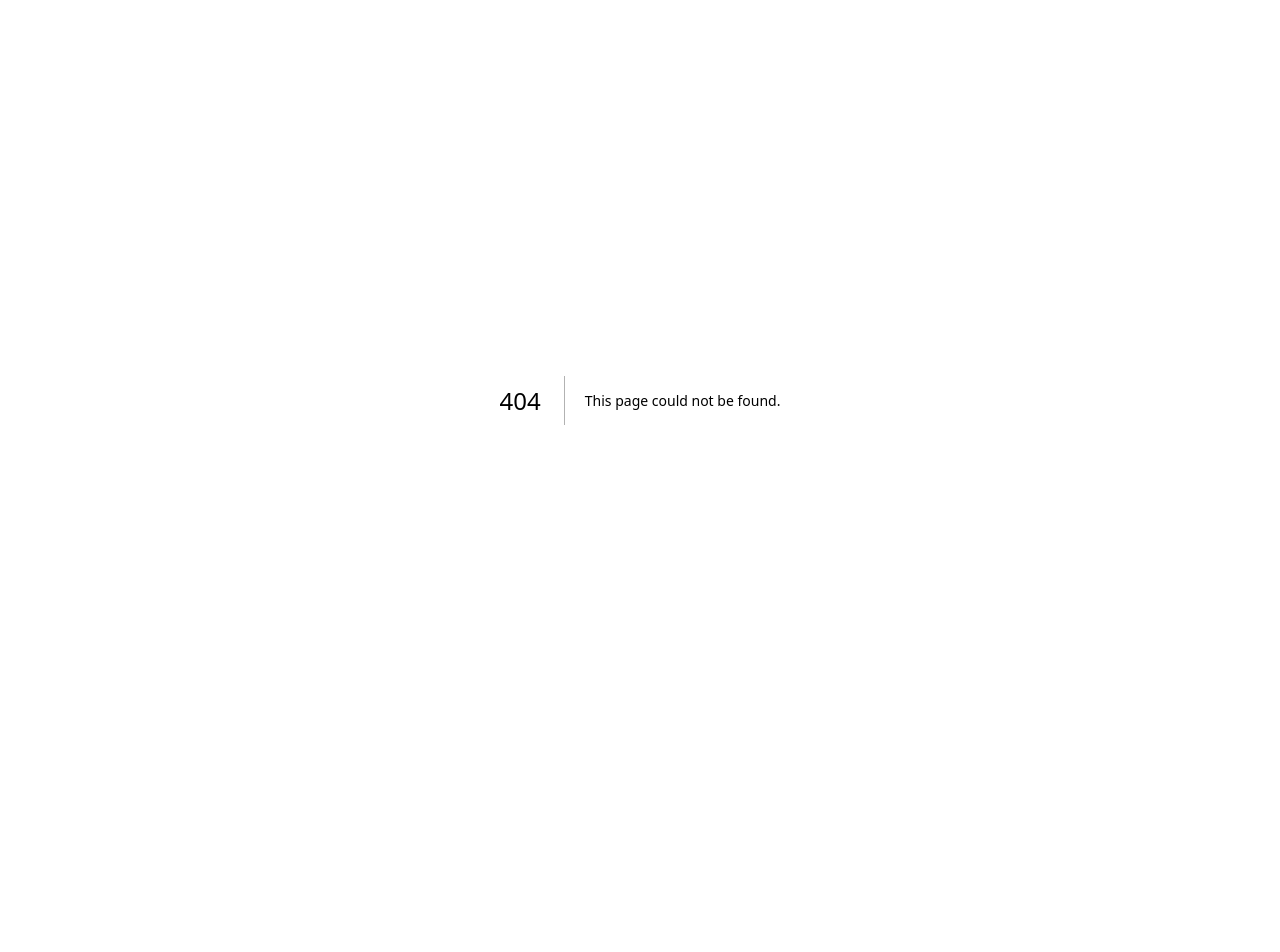
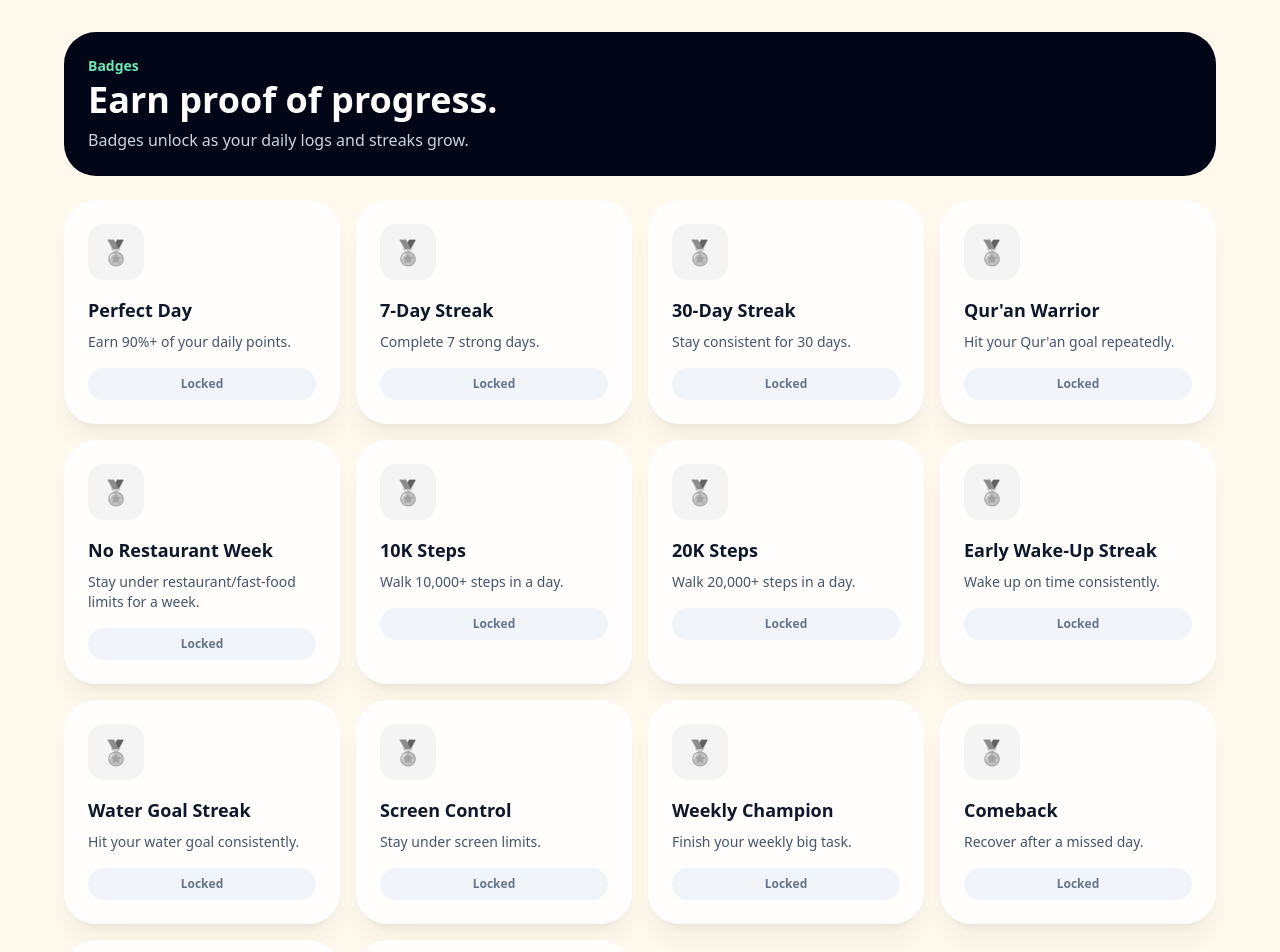
Before and after one commit to hxhhxxs/The-Challenge-, a Next.js app: page /badges in a window 1280 px wide. Before the commit this address had no page. Shown: the top 952 px of the page. Before the commit the page ends 800 px from the top, so only its background shows below. Built offline with nearby package versions, Linux system fonts and the light colour scheme.

Commit message:
Add badges page

```diff
--- /dev/null
+++ b/app/badges/page.tsx
@@ -0,0 +1,46 @@
+import Link from "next/link";
+import { cardClass, pageBg } from "@/lib/challenge-ui";
+
+const badges = [
+  ["Perfect Day", "Earn 90%+ of your daily points."],
+  ["7-Day Streak", "Complete 7 strong days."],
+  ["30-Day Streak", "Stay consistent for 30 days."],
+  ["Qur'an Warrior", "Hit your Qur'an goal repeatedly."],
+  ["No Restaurant Week", "Stay under restaurant/fast-food limits for a week."],
+  ["10K Steps", "Walk 10,000+ steps in a day."],
+  ["20K Steps", "Walk 20,000+ steps in a day."],
+  ["Early Wake-Up Streak", "Wake up on time consistently."],
+  ["Water Goal Streak", "Hit your water goal consistently."],
+  ["Screen Control", "Stay under screen limits."],
+  ["Weekly Champion", "Finish your weekly big task."],
+  ["Comeback", "Recover after a missed day."],
+  ["Family Connection", "Complete family/service tasks."],
+  ["Joy Without Guilt", "Complete joy tasks in a healthy way."],
+];
+
+export default function BadgesPage() {
+  return (
+    <main className={pageBg}>
+      <div className="mx-auto max-w-6xl space-y-6">
+        <section className="rounded-[2rem] bg-slate-950 p-6 text-white">
+          <p className="text-sm font-bold text-emerald-300">Badges</p>
+          <h1 className="mt-1 text-4xl font-black">Earn proof of progress.</h1>
+          <p className="mt-2 text-slate-300">Badges unlock as your daily logs and streaks grow.</p>
+        </section>
+
+        <section className="grid gap-4 md:grid-cols-3 lg:grid-cols-4">
+          {badges.map(([name, description]) => (
+            <div key={name} className={cardClass}>
+              <div className="mb-4 flex h-14 w-14 items-center justify-center rounded-2xl bg-slate-100 text-2xl grayscale">🏅</div>
+              <h2 className="text-lg font-black">{name}</h2>
+              <p className="mt-2 text-sm text-slate-600">{description}</p>
+              <p className="mt-4 rounded-full bg-slate-100 px-3 py-2 text-center text-xs font-black text-slate-500">Locked</p>
+            </div>
+          ))}
+        </section>
+
+        <Link href="/dashboard" className="inline-block rounded-full bg-slate-950 px-5 py-3 font-black text-white">Back to dashboard</Link>
+      </div>
+    </main>
+  );
+}
```
